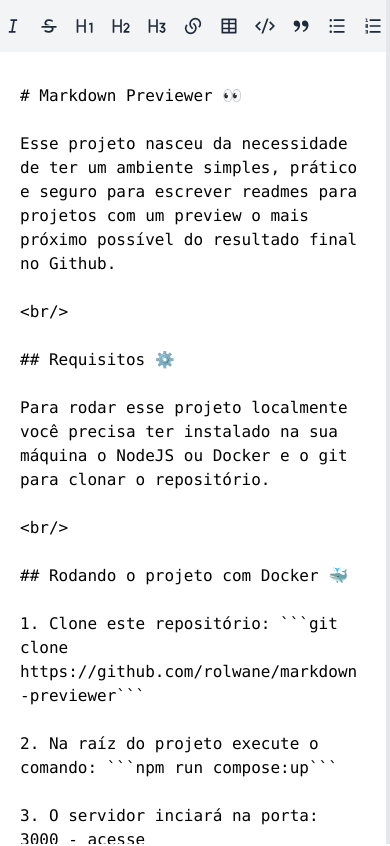
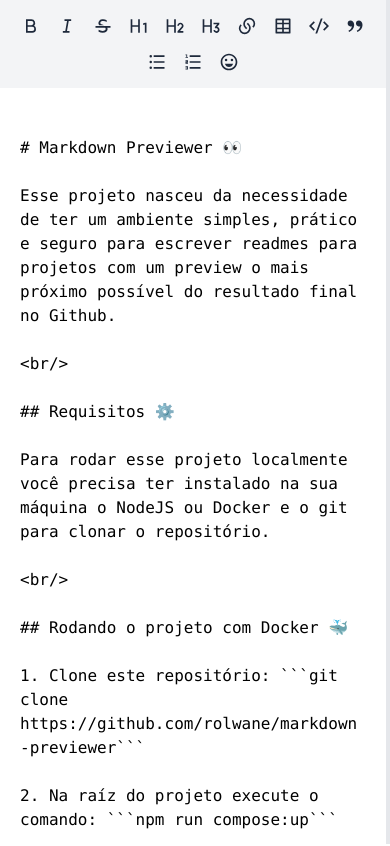
Before and after one commit to rolwane/markdown-previewer, a React (Create React App) app: page / in a window 390 px wide. Shown: the top 846 px of the page. Built offline with nearby package versions, Linux system fonts and the light colour scheme.

Commit message:
fix: buttons bar

```diff
--- a/src/App.jsx
+++ b/src/App.jsx
@@ -218,7 +218,7 @@ function App() {
     <div className="flex flex-wrap w-full overflow-hidden items-start justify-center">
 
       <div className="w-full md:w-1/2 pt-9 border-r-4 overflow-hidden h-screen">
-        <div className="flex fixed w-full md:w-1/2 bg-gray-100 left-0 top-0 items-center justify-center border-r-4 p-2">
+        <div className="flex flex-wrap fixed w-full md:w-1/2 bg-gray-100 left-0 top-0 items-center justify-center border-r-4 p-2">
           {buttons.map((button, index) => (
             <Button
               title={button}
@@ -243,7 +243,7 @@ function App() {
         </div>
 
         <textarea
-          className="w-full outline-none font-mono h-full resize-none pt-12 p-5"
+          className="w-full outline-none font-mono h-full resize-none sm:pt-12 pt-[100px] p-5"
           spellCheck="false"
           onChange={({ target }) => setCode(target.value)}
           placeholder="Write markdown code..."
```
